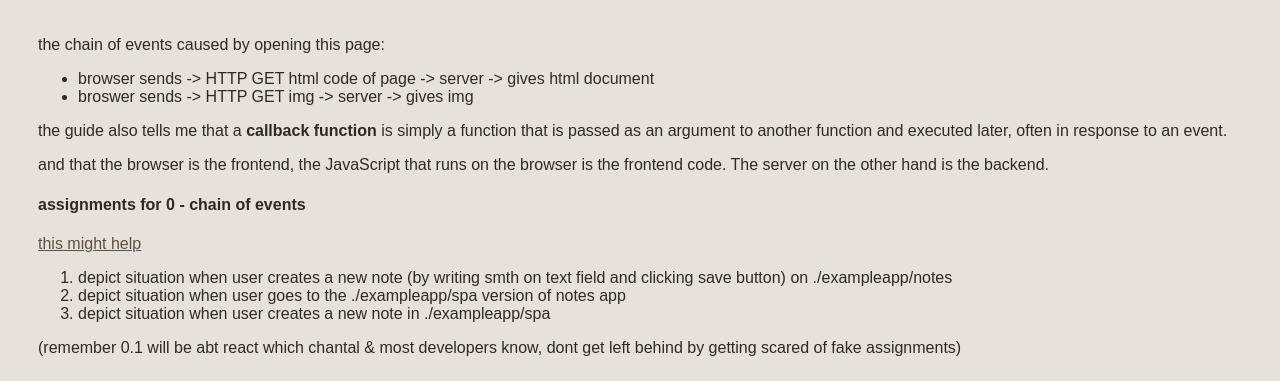
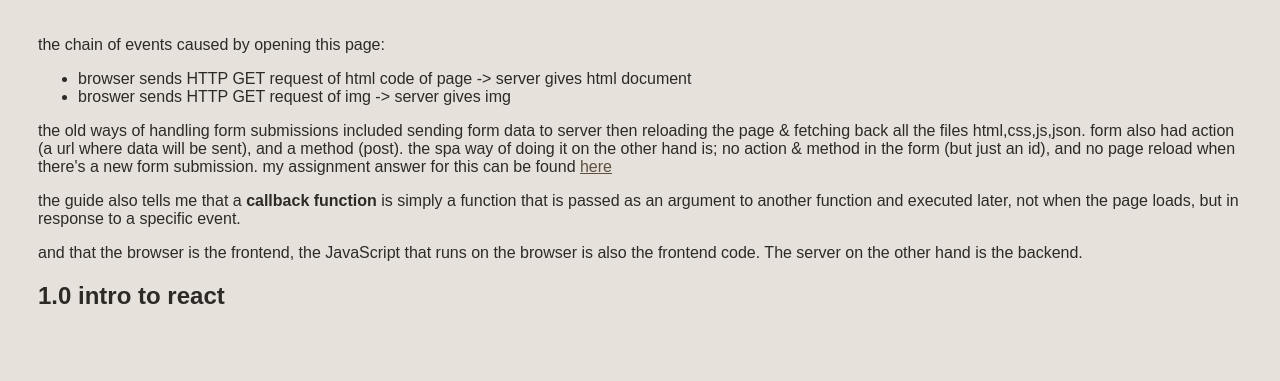
Before and after one commit to 2Seph/blooog, an Eleventy site: page src/posts/back-end.md in a window 1280 px wide. Shown: the part 966-1347 px from the top of the page. After the commit the page ends 1304 px from the top, so only its background shows below. Built offline with nearby package versions, Linux system fonts and the light colour scheme; Eleventy itself is replaced by a stand-in of ours; files that its build step writes are made by us from their sources.

Commit message:
Update post “back-end”

```diff
--- a/src/posts/back-end.md
+++ b/src/posts/back-end.md
@@ -23,19 +23,13 @@ style="max-width:300px; display:block; margin-left:auto; margin-right:auto;">
 
 the chain of events caused by opening this page:
 
-* browser sends -> HTTP GET html code of page -> server -> gives html document
-* broswer sends -> HTTP GET img -> server -> gives img
+* browser sends HTTP GET request of html code of page -> server gives html document
+* broswer sends HTTP GET request of img -> server gives img
 
-the guide also tells me that a **callback function** is simply a function that is passed as an argument to another function and executed later, often in response to an event.
+the old ways of handling form submissions included sending form data to server then reloading the page & fetching back all the files html,css,js,json. form also had action (a url where data will be sent), and a method (post). the spa way of doing it on the other hand is; no action & method in the form (but just an id), and no page reload when there's a new form submission. my assignment answer for this can be found [here](https://docs.google.com/document/d/1Y8clXXFTHbqERVwwLrkHW3hzn9CIFJlZQNccNOgspBs/edit?usp=sharing)
 
-and that the browser is the frontend, the JavaScript that runs on the browser is the frontend code. The server on the other hand is the backend.
+the guide also tells me that a **callback function** is simply a function that is passed as an argument to another function and executed later, not when the page loads, but in response to a specific event.
 
-<h4>assignments for 0 - chain of events</h4>
+and that the browser is the frontend, the JavaScript that runs on the browser is also the frontend code. The server on the other hand is the backend.
 
-<a href="https://fullstackopen.com/en/part0/fundamentals_of_web_apps#forms-and-http-post">this might help</a>
-
-1. depict situation when user creates a new note (by writing smth on text field and clicking save button) on ./exampleapp/notes
-2. depict situation when user goes to the ./exampleapp/spa version of notes app
-3. depict situation when user creates a new note in ./exampleapp/spa
-
-(remember 0.1 will be abt react which chantal & most developers know, dont get left behind by getting scared of fake assignments)
+<h2>1.0 intro to react</h2>
```
